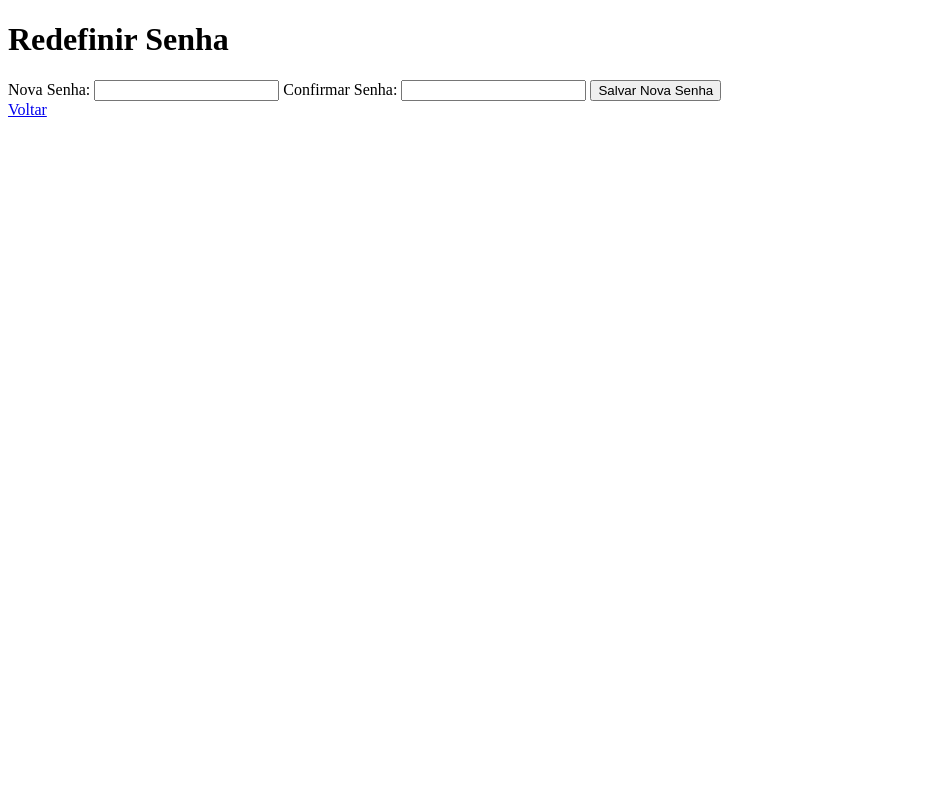
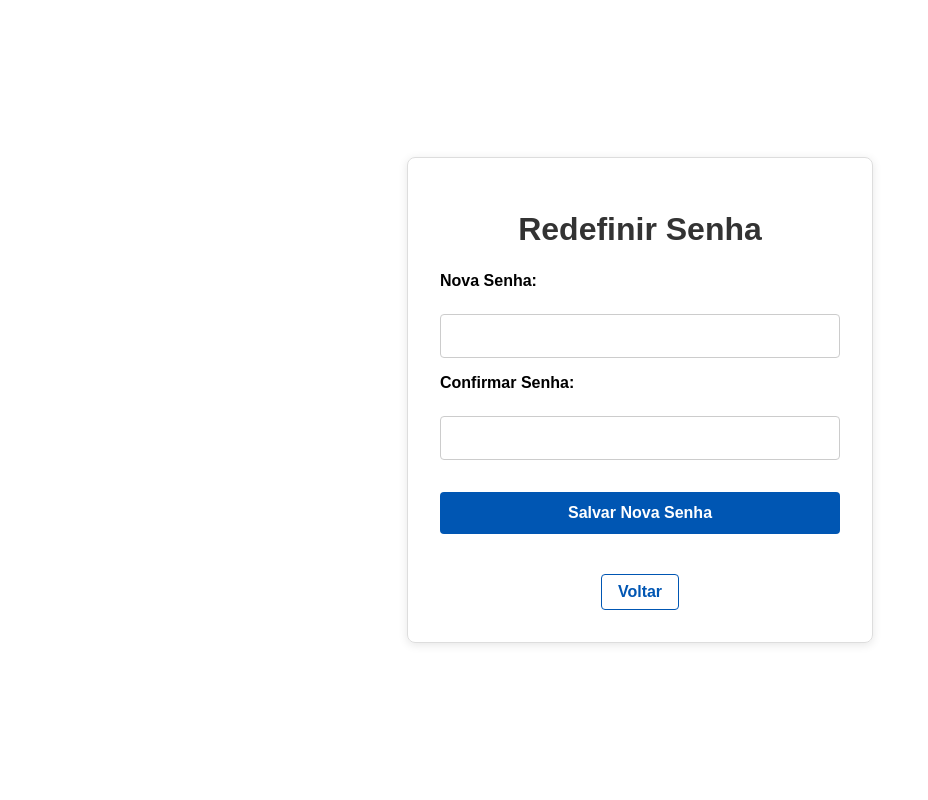
Before and after one commit to lucasgoncalvesmartins/TCC_Lucas_ADS19, a PHP site: template src/View/RedefinirSenha.php in a window 1280 px wide. Shown: the whole page, without its empty margins (0-928 px from the left). Run offline with PHP 8.4, Linux system fonts and the light colour scheme; the template is opened without the code that fills it, so the values that code supplies are empty; a user stored in the database is signed in; some libraries are stand-ins or nearby versions.

Commit message:
DOCUMENTAÇÃO CSS

```diff
--- a/src/Css/AdmCadastra.css
+++ b/src/Css/AdmCadastra.css
@@ -1,4 +1,4 @@
-/* Centraliza o container na tela */
+
 body {
     display: flex;
     justify-content: center;
@@ -25,7 +25,7 @@ body {
     margin-bottom: 20px;
 }
 
-/* Espaçamento entre os grupos do formulário */
+/*  grupos do formulário */
 .mb-3 {
     margin-bottom: 15px;
 }
--- /dev/null
+++ b/src/Css/RedefinirSenha.css
@@ -0,0 +1,87 @@
+/* Centraliza todo o conteúdo */
+        body {
+            font-family: Arial, sans-serif;
+            display: flex;
+            justify-content: center;
+            align-items: center;
+            min-height: 100vh;
+            margin: 0;
+            padding: 20px;
+            box-sizing: border-box;
+        }
+
+        /* Container principal */
+        main {
+            width: 100%;
+            max-width: 400px;
+            text-align: center;
+            padding: 2rem;
+            border: 1px solid #ddd;
+            border-radius: 8px;
+            box-shadow: 0 2px 10px rgba(0,0,0,0.1);
+        }
+
+        /* Título */
+        h1 {
+            margin-bottom: 1.5rem;
+            color: #333;
+        }
+
+        /* Formulário */
+        form {
+            display: flex;
+            flex-direction: column;
+            gap: 1rem;
+            margin-bottom: 1.5rem;
+        }
+
+        /* Labels e inputs */
+        label {
+            text-align: left;
+            font-weight: bold;
+            margin-bottom: 0.5rem;
+        }
+
+        input[type="password"] {
+            padding: 0.75rem;
+            border: 1px solid #ccc;
+            border-radius: 4px;
+            font-size: 1rem;
+            width: 100%;
+            box-sizing: border-box;
+        }
+
+        /* Botão */
+        /* Botão - azul mais escuro */
+button {
+    padding: 0.75rem;
+    background-color: #0056b3; /* AZUL MAIS ESCURO */
+    color: white;
+    border: none;
+    border-radius: 4px;
+    font-size: 1rem;
+    cursor: pointer;
+    margin-top: 1rem;
+    font-weight: bold; /* Adiciona peso à fonte para melhor contraste */
+}
+
+button:hover {
+    background-color: #004494; /* Ainda mais escuro no hover */
+}
+
+/* Link voltar - azul mais escuro */
+.btn-link {
+    display: inline-block;
+    padding: 0.5rem 1rem;
+    color: #0056b3; /* AZUL MAIS ESCURO */
+    text-decoration: none;
+    border: 1px solid #0056b3; /* AZUL MAIS ESCURO */
+    border-radius: 4px;
+    margin-top: 1rem;
+    font-weight: bold; /* Adiciona peso à fonte */
+}
+
+.btn-link:hover {
+    background-color: #0056b3;
+    color: white;
+}
--- a/src/Css/usuariosListar.css
+++ b/src/Css/usuariosListar.css
@@ -1,4 +1,4 @@
-/* Espaço  header fixo */
+
 body {
     font-family: Arial, sans-serif;
     display: flex;
@@ -8,13 +8,13 @@ body {
     padding-top: 4.5rem;
 }
 
-/* Título centralizado */
+/* Título */
 h1 {
     text-align: center;
     margin-bottom: 1.5rem;
 }
 
-/* Tabela centralizada */
+/* Tabela  */
 table {
     border-collapse: collapse;
     width: 80%;
--- a/src/View/AdmCadastra.php
+++ b/src/View/AdmCadastra.php
@@ -27,6 +27,7 @@ if ($_SERVER['REQUEST_METHOD'] === 'POST') {
     <title>Cadastro de Usuário</title>
     <link rel="stylesheet" href="../Css/AdmCadastra.css">
     <meta name="viewport" content="width=device-width, initial-scale=1.0">
+     <script src="https://vlibras.gov.br/app/vlibras-plugin.js"></script>
 </head>
 
 <body>
@@ -34,6 +35,7 @@ if ($_SERVER['REQUEST_METHOD'] === 'POST') {
     include_once __DIR__ . '/header.php';
 
     ?>
+    <main>
     <div class="container my-5">
         <div class="text-center mb-4">
             <h1>Criar Conta</h1>
@@ -63,6 +65,7 @@ if ($_SERVER['REQUEST_METHOD'] === 'POST') {
             </div>
         </form>
     </div>
+    </main>
 </body>
 
 </html>
--- a/src/View/AdmLogin.php
+++ b/src/View/AdmLogin.php
@@ -25,7 +25,7 @@ if ($_SERVER['REQUEST_METHOD'] === 'POST') {
     <meta name="viewport" content="width=device-width, initial-scale=1.0">
     <link rel="stylesheet" href="../Css/AdmLogin.css">
     <title>Login Administrador</title>
-
+ <script src="https://vlibras.gov.br/app/vlibras-plugin.js"></script>
 </head>
 
 <body>
@@ -34,8 +34,9 @@ if ($_SERVER['REQUEST_METHOD'] === 'POST') {
     include_once __DIR__ . '/header.php';
 
     ?>
+    <main>
     <form action="" method="post">
-        <h2>Login</h2>
+        <h1>Login</h1>
 
         <?php
         if (!empty($_GET['msg']) && $_GET['msg'] === 'erro'): ?>
@@ -62,6 +63,7 @@ if ($_SERVER['REQUEST_METHOD'] === 'POST') {
         <a href="AdmCadastra.php"  tabindex="0">Quero Me Cadastrar</a>
 
     </form>
+        </main>
 </body>
 
 </html>
--- a/src/View/RedefinirSenha.php
+++ b/src/View/RedefinirSenha.php
@@ -59,9 +59,12 @@ if ($_SERVER['REQUEST_METHOD'] === 'POST') {
 <head>
     <meta charset="UTF-8">
     <title>Redefinir Senha</title>
+    <link rel="stylesheet" href="../Css/RedefinirSenha.css">
+     <script src="https://vlibras.gov.br/app/vlibras-plugin.js"></script>
 
 </head>
 <body>
+    <main>
     <h1>Redefinir Senha</h1>
 
     <?php if ($erro): ?>
@@ -78,5 +81,6 @@ if ($_SERVER['REQUEST_METHOD'] === 'POST') {
         <button type="submit">Salvar Nova Senha</button>
     </form>
     <a href="Home.php" class="btn btn-link" tabindex="0">Voltar</a>
+    </main>
 </body>
 </html>
```
Also changed, not shown: src/Css/AdmLogin.css (+25 -2 lines), src/Css/cadastroSecao.css (+7 -7 lines), src/Css/editaSecao.css (+5 -5 lines), src/Css/editaSubSecao.css (+5 -5 lines), src/Css/header.css (+4 -4 lines), src/Css/home.css (+6 -5 lines), src/Css/perfil.css (+4 -4 lines), src/View/Solicitar_Recuperacao.php (+4 -3 lines).
